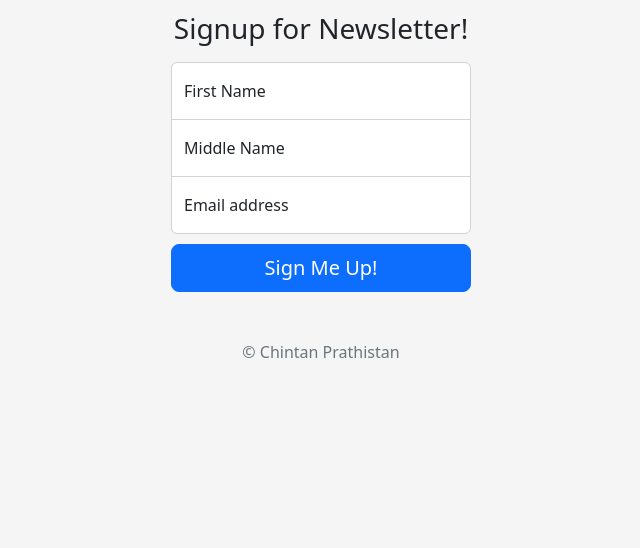
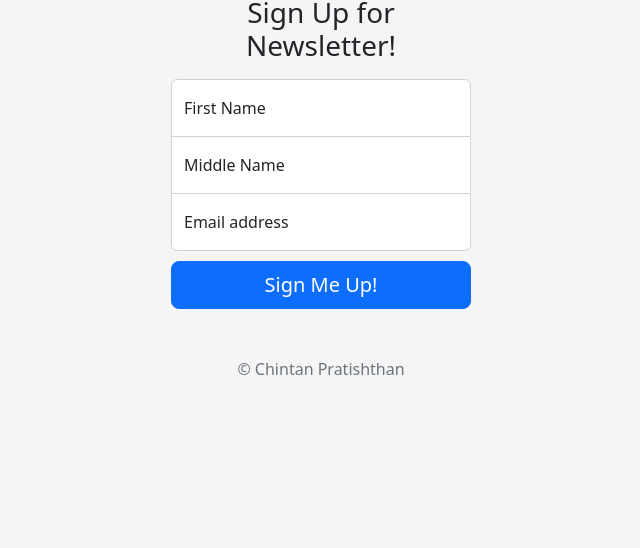
Before and after one commit to einew-dinesh/Newsletter, a website: page signup.html in a window 1280 px wide. Shown: the part 252-800 px from the top of the page, without its empty margins (319-959 px from the left). Drawn offline with nearby package versions, Linux system fonts and the light colour scheme.

Commit message:
sepelling corrected

```diff
--- a/signup.html
+++ b/signup.html
@@ -6,7 +6,7 @@
     <meta name="description" content="">
     <meta name="author" content="Mark Otto, Jacob Thornton, and Bootstrap contributors">
     <meta name="generator" content="Hugo 0.98.0">
-    <title>Signup Newsletter</title>
+    <title>Chintan Pratishthan Newsletter</title>
 
     <link rel="canonical" href="https://getbootstrap.com/docs/5.2/examples/sign-in/">
 
@@ -92,7 +92,7 @@
 
   <form action="/" method="post">
     <img class="mb-4" src="images/logo.png" alt="" width="72" >
-    <h1 class="h3 mb-3 fw-normal">Signup for Newsletter!</h1>
+    <h1 class="h3 mb-3 fw-normal">Sign Up for Newsletter!</h1>
 
     <div class="form-floating">
       <input type="text" class="form-control top" name="fname"  placeholder="First Name">
@@ -111,7 +111,7 @@
 
 
     <button class="w-100 btn btn-lg btn-primary" type="submit">Sign Me Up!</button>
-    <p class="mt-5 mb-3 text-muted">&copy; Chintan Prathistan</p>
+    <p class="mt-5 mb-3 text-muted">&copy; Chintan Pratishthan</p>
   </form>
 </main>
 
```
